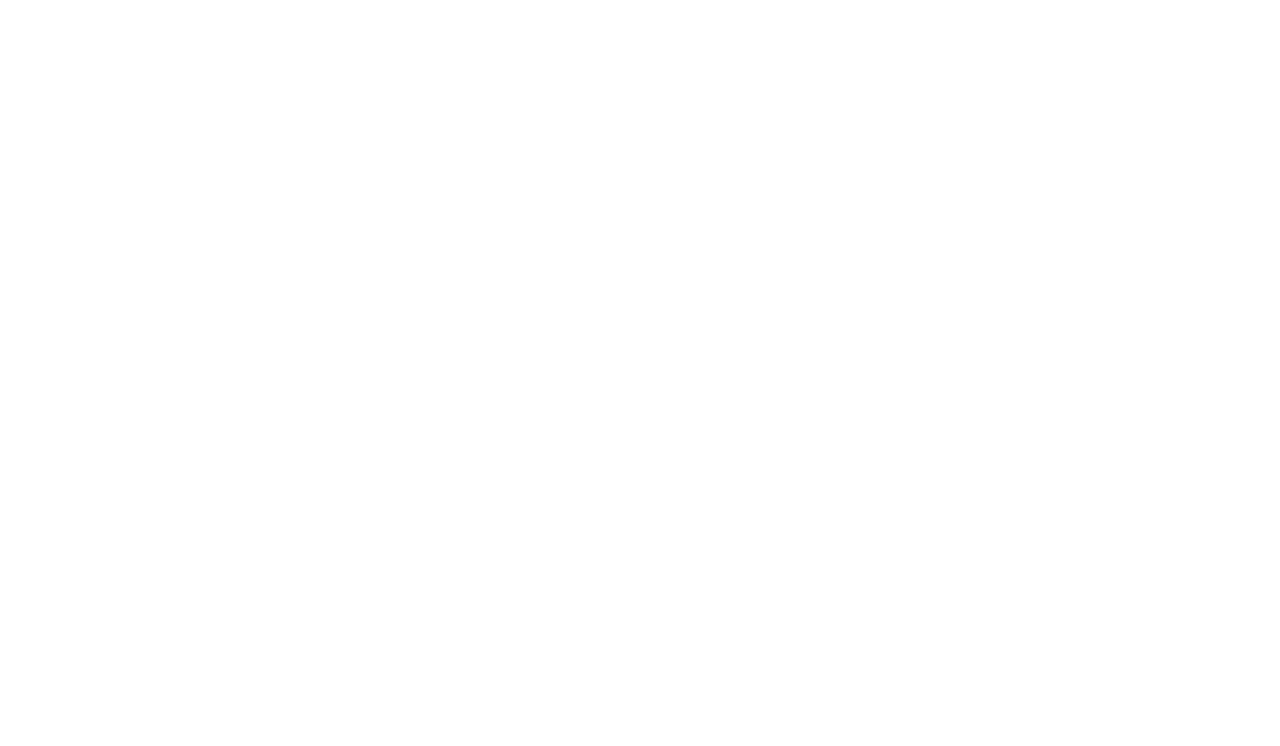
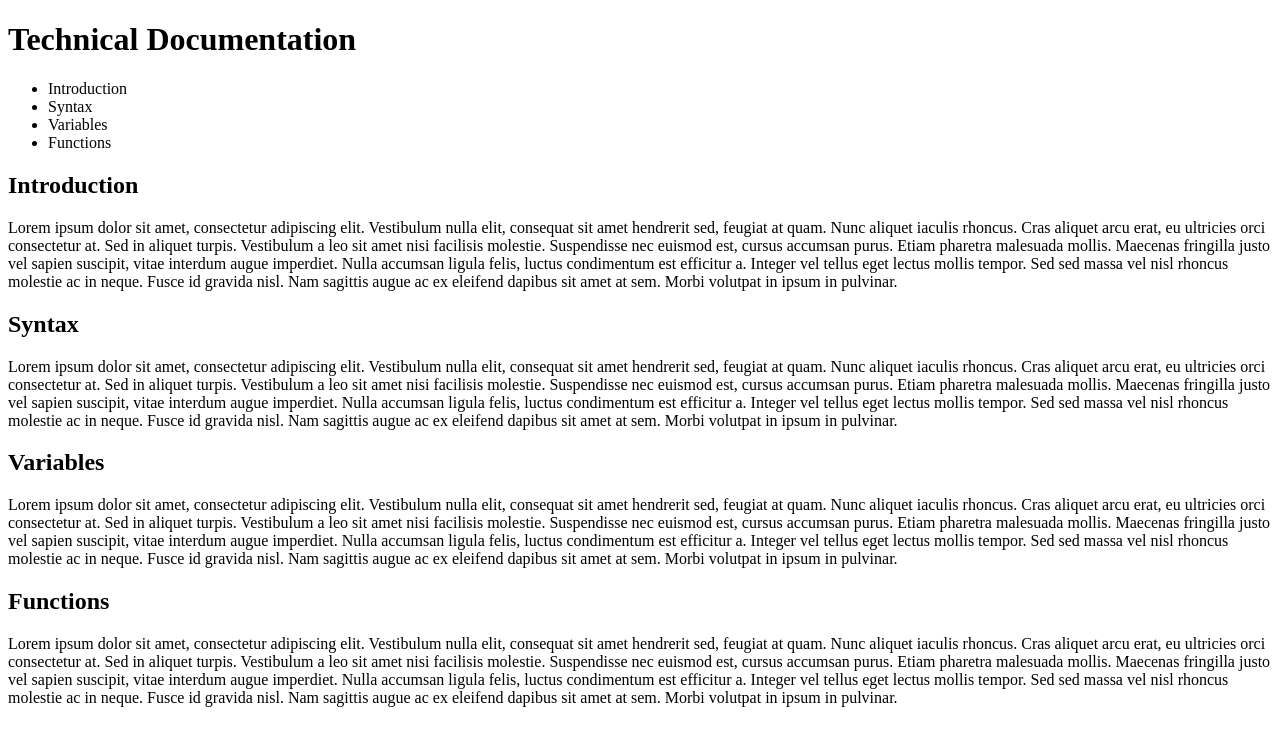
Before and after one commit to lyndsielane/technical-documentation, a plain HTML site: page index.html in a window 1280 px wide. Drawn offline with Linux system fonts and the light colour scheme.

Commit message:
content-added

```diff
--- a/index.html
+++ b/index.html
@@ -6,5 +6,78 @@
     <title>Technical Document</title>
     <link rel="stylesheet" href="./style.css" />
   </head>
-  <body></body>
+  <body>
+    <header>
+      <h1>Technical Documentation</h1>
+    </header>
+    <section>
+      <nav>
+        <ul>
+          <li>Introduction</li>
+          <li>Syntax</li>
+          <li>Variables</li>
+          <li>Functions</li>
+        </ul>
+      </nav>
+
+      <article>
+        <h2>Introduction</h2>
+        <p>
+          Lorem ipsum dolor sit amet, consectetur adipiscing elit. Vestibulum
+          nulla elit, consequat sit amet hendrerit sed, feugiat at quam. Nunc
+          aliquet iaculis rhoncus. Cras aliquet arcu erat, eu ultricies orci
+          consectetur at. Sed in aliquet turpis. Vestibulum a leo sit amet nisi
+          facilisis molestie. Suspendisse nec euismod est, cursus accumsan
+          purus. Etiam pharetra malesuada mollis. Maecenas fringilla justo vel
+          sapien suscipit, vitae interdum augue imperdiet. Nulla accumsan ligula
+          felis, luctus condimentum est efficitur a. Integer vel tellus eget
+          lectus mollis tempor. Sed sed massa vel nisl rhoncus molestie ac in
+          neque. Fusce id gravida nisl. Nam sagittis augue ac ex eleifend
+          dapibus sit amet at sem. Morbi volutpat in ipsum in pulvinar.
+        </p>
+        <h2>Syntax</h2>
+        <p>
+          Lorem ipsum dolor sit amet, consectetur adipiscing elit. Vestibulum
+          nulla elit, consequat sit amet hendrerit sed, feugiat at quam. Nunc
+          aliquet iaculis rhoncus. Cras aliquet arcu erat, eu ultricies orci
+          consectetur at. Sed in aliquet turpis. Vestibulum a leo sit amet nisi
+          facilisis molestie. Suspendisse nec euismod est, cursus accumsan
+          purus. Etiam pharetra malesuada mollis. Maecenas fringilla justo vel
+          sapien suscipit, vitae interdum augue imperdiet. Nulla accumsan ligula
+          felis, luctus condimentum est efficitur a. Integer vel tellus eget
+          lectus mollis tempor. Sed sed massa vel nisl rhoncus molestie ac in
+          neque. Fusce id gravida nisl. Nam sagittis augue ac ex eleifend
+          dapibus sit amet at sem. Morbi volutpat in ipsum in pulvinar.
+        </p>
+        <h2>Variables</h2>
+        <p>
+          Lorem ipsum dolor sit amet, consectetur adipiscing elit. Vestibulum
+          nulla elit, consequat sit amet hendrerit sed, feugiat at quam. Nunc
+          aliquet iaculis rhoncus. Cras aliquet arcu erat, eu ultricies orci
+          consectetur at. Sed in aliquet turpis. Vestibulum a leo sit amet nisi
+          facilisis molestie. Suspendisse nec euismod est, cursus accumsan
+          purus. Etiam pharetra malesuada mollis. Maecenas fringilla justo vel
+          sapien suscipit, vitae interdum augue imperdiet. Nulla accumsan ligula
+          felis, luctus condimentum est efficitur a. Integer vel tellus eget
+          lectus mollis tempor. Sed sed massa vel nisl rhoncus molestie ac in
+          neque. Fusce id gravida nisl. Nam sagittis augue ac ex eleifend
+          dapibus sit amet at sem. Morbi volutpat in ipsum in pulvinar.
+        </p>
+        <h2>Functions</h2>
+        <p>
+          Lorem ipsum dolor sit amet, consectetur adipiscing elit. Vestibulum
+          nulla elit, consequat sit amet hendrerit sed, feugiat at quam. Nunc
+          aliquet iaculis rhoncus. Cras aliquet arcu erat, eu ultricies orci
+          consectetur at. Sed in aliquet turpis. Vestibulum a leo sit amet nisi
+          facilisis molestie. Suspendisse nec euismod est, cursus accumsan
+          purus. Etiam pharetra malesuada mollis. Maecenas fringilla justo vel
+          sapien suscipit, vitae interdum augue imperdiet. Nulla accumsan ligula
+          felis, luctus condimentum est efficitur a. Integer vel tellus eget
+          lectus mollis tempor. Sed sed massa vel nisl rhoncus molestie ac in
+          neque. Fusce id gravida nisl. Nam sagittis augue ac ex eleifend
+          dapibus sit amet at sem. Morbi volutpat in ipsum in pulvinar.
+        </p>
+      </article>
+    </section>
+  </body>
 </html>
```
